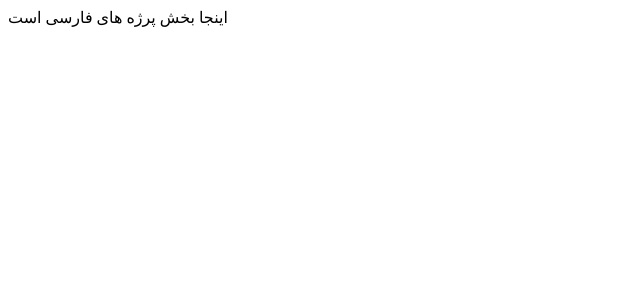
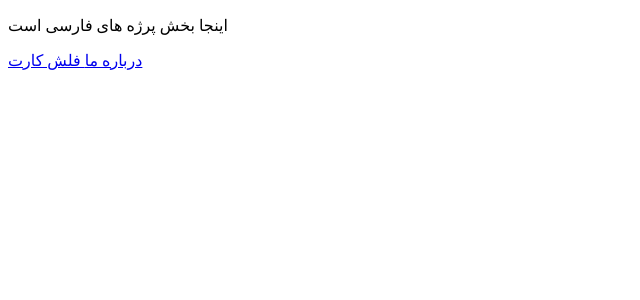
Before and after one commit to ImanSarfi/My-Big-Project, a React (Vite) app: page /parsian in a window 1280 px wide. Shown: the top 300 px of the page, without its empty margins (0-640 px from the left). Built offline with nearby package versions, Linux system fonts and the light colour scheme.

Commit message:
child router by   <BrowserRouter> and create aboutme and flashcard pages inside persion page

```diff
--- a/src/App.jsx
+++ b/src/App.jsx
@@ -4,17 +4,23 @@ import Parsian from './Parsian/Parsian';
 import Title from './UI/Title';
 import AboutmeEng from './English/AboutMeEng/AboutmeEng';
 import FlashCartEng from './English/FlashCart/FlashCartEng';
+import AboutMeFa from "./Parsian/AboutMeFa/AboutMeFa";
+import FlashCartFa from "./Parsian/FlashCartFa/FlashCartFa";
+
 
 function App() {
   return (
     <BrowserRouter>
       <Routes>
         <Route path="/" element={<Title />} />
-        <Route path="english" element={<English />} >
-          <Route path='aboutmeEng' element={<AboutmeEng />} />
-          <Route path='flashcartEng' element={<FlashCartEng/>} />
+        <Route path="english" element={<English />}>
+          <Route path="aboutmeEng" element={<AboutmeEng />} />
+          <Route path="flashcartEng" element={<FlashCartEng />} />
         </Route>
-        <Route path="parsian" element={<Parsian />} />
+        <Route path="parsian" element={<Parsian />}>
+          <Route path='AboutmeFa' element={<AboutMeFa/>}/>
+          <Route path='flashcartEng' element={<FlashCartFa/>}/>
+        </Route>
       </Routes>
     </BrowserRouter>
   );
--- a/src/English/AboutMeEng/AboutmeEng.jsx
+++ b/src/English/AboutMeEng/AboutmeEng.jsx
@@ -1,3 +1,4 @@
+
 function AboutmeEng() {
     return (
         <div>
--- a/src/English/English.jsx
+++ b/src/English/English.jsx
@@ -1,11 +1,12 @@
-import { NavLink } from "react-router-dom";
+import { NavLink, Outlet } from "react-router-dom";
 
 function English() {
   return (
     <div>
       <p>Thise are English project section</p>
-      <NavLink to="/aboutmeEng" >AboutME(Bio)</NavLink>
-      <NavLink to="/flashcartEng">Flashcart</NavLink>
+      <Outlet/>
+      <NavLink to="/english/flashcartEng">FlashCart</NavLink>
+      <NavLink to="/english/aboutmeEng">AboutMe</NavLink>
     </div>
   );
 }
--- a/src/Parsian/Parsian.jsx
+++ b/src/Parsian/Parsian.jsx
@@ -1,8 +1,12 @@
+import { NavLink, Outlet } from 'react-router-dom';
 
 function Parsian() {
   return (
     <div>
-        اینجا بخش پرژه های فارسی است
+      <p>اینجا بخش پرژه های فارسی است</p>
+      <Outlet />
+      <NavLink to="/parsian/AboutmeFa"> درباره ما</NavLink>
+      <NavLink to="/parsian/flashcartEng"> فلش کارت</NavLink>
     </div>
   );
 }
```
